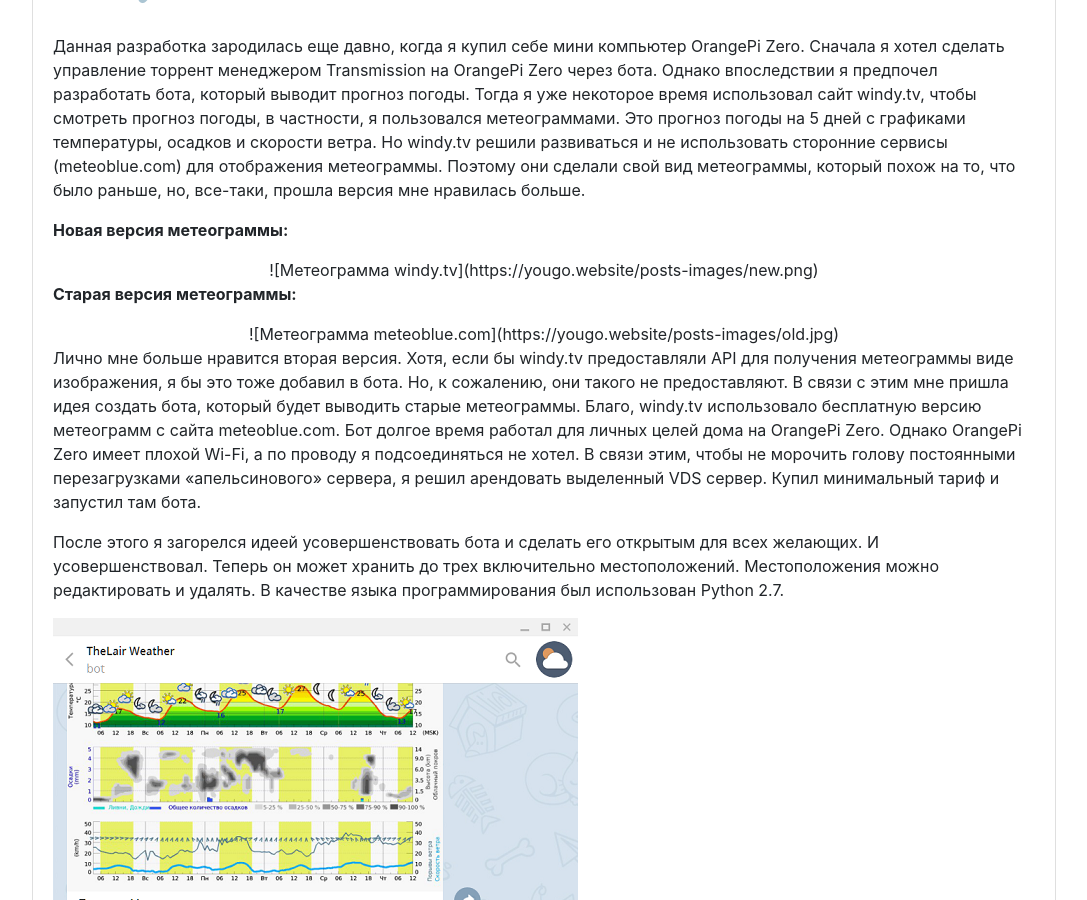
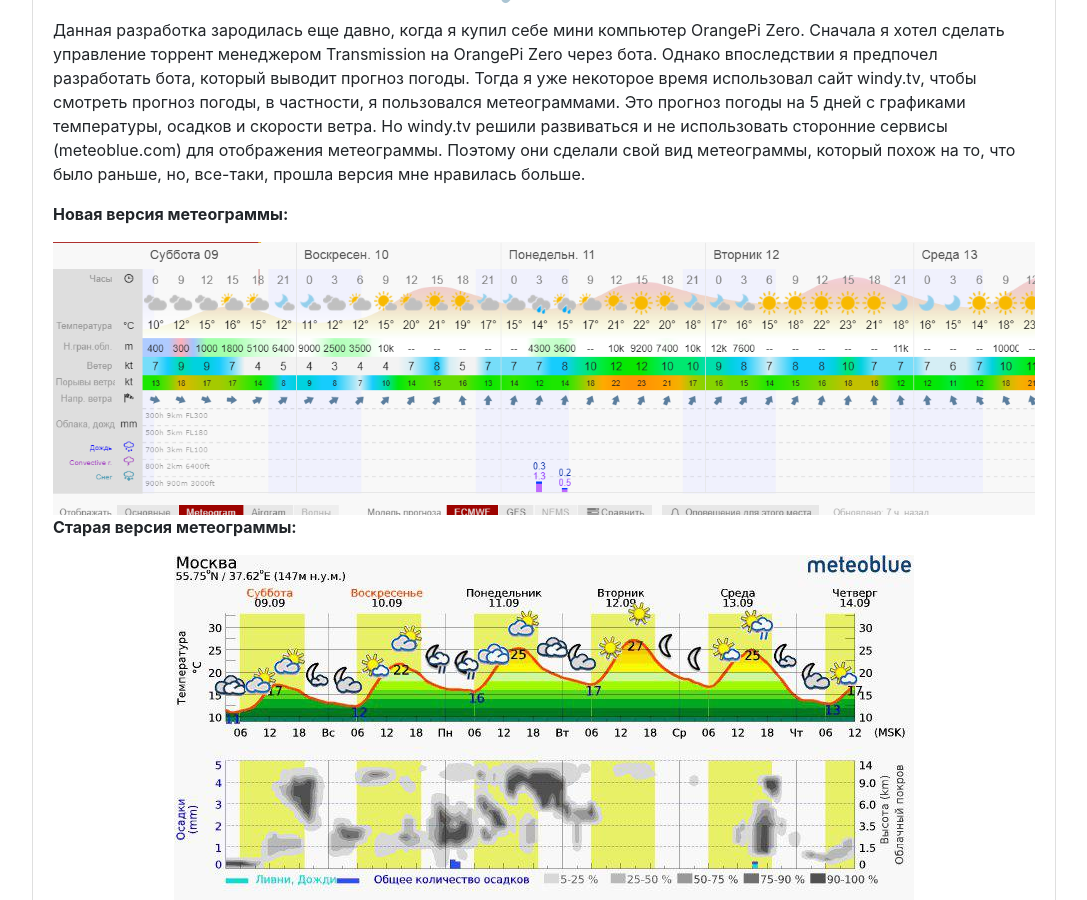
Before and after one commit to Gooman-rus/gooman-rus.github.io, a Jekyll site: the page built from _posts/2017-09-09-telegram-weather-bot.md, in a window 1280 px wide and 900 px high, scrolled down 483 px. Shown: the whole window, without its empty margins (96-1183 px from the left). Built offline with Jekyll 4.4.1, drawn with Linux system fonts in a browser that asks for light colours; nearby versions of some CDN libraries; comment, search, counter and statistics services are not loaded.

Commit message:
Update 2017-09-09-telegram-weather-bot.md

```diff
--- a/_posts/2017-09-09-telegram-weather-bot.md
+++ b/_posts/2017-09-09-telegram-weather-bot.md
@@ -9,20 +9,16 @@
 ---
 Хочу представить своего бота Telegram под названием [TheLair Weather](https://storebot.me/bot/thelairbot "Прогноз погоды Telegram bot"), который позволяет получить прогноз погоды на 5 дней в виде красивых и подробных графиков.
 
-<img src="{{site.baseurl}}/posts-images/morning-rain.png" alt="TheLair Weather"/>
+<center><img src="{{site.baseurl}}/posts-images/morning-rain.png" alt="TheLair Weather"/></center>
 
 Данная разработка зародилась еще давно, когда я купил себе мини компьютер OrangePi Zero. Сначала я хотел сделать управление торрент менеджером Transmission на OrangePi Zero через бота. Однако впоследствии я предпочел разработать бота, который выводит прогноз погоды.
 Тогда я уже некоторое время использовал сайт windy.tv, чтобы смотреть прогноз погоды, в частности, я пользовался метеограммами. Это прогноз погоды на 5 дней с графиками температуры, осадков и скорости ветра. Но windy.tv решили развиваться и не использовать сторонние сервисы (meteoblue.com) для отображения метеограммы. Поэтому они сделали свой вид метеограммы, который похож на то, что было раньше, но, все-таки, прошла версия мне нравилась больше.
 
 **Новая версия метеограммы:**
-
-<center>![Метеограмма windy.tv]({{ site.url }}/posts-images/new.png)</center>
-
+<center><img src="{{ site.url }}/posts-images/new.png" alt="Метеограмма windy.tv"/></center>
 
 **Старая версия метеограммы:**
-
-<center>![Метеограмма meteoblue.com]({{ site.url }}/posts-images/old.jpg)</center>
-
+<center><img src="{{ site.url }}/posts-images/old.jpg" alt="Метеограмма meteoblue.com"/></center>
 
 Лично мне больше нравится вторая версия. Хотя, если бы windy.tv предоставляли API для получения метеограммы виде изображения, я бы это тоже добавил в бота. Но, к сожалению, они такого не предоставляют.
 В связи с этим мне пришла идея создать бота, который будет выводить старые метеограммы. Благо, windy.tv использовало бесплатную версию метеограмм с сайта meteoblue.com. Бот долгое время работал для личных целей дома на OrangePi Zero. Однако OrangePi Zero имеет плохой Wi-Fi, а по проводу я подсоединяться не хотел. В связи этим, чтобы не морочить голову постоянными перезагрузками «апельсинового» сервера, я решил арендовать выделенный VDS сервер. Купил минимальный тариф и запустил там бота.
@@ -30,7 +26,7 @@
 После этого я загорелся идеей усовершенствовать бота и сделать его открытым для всех желающих. И усовершенствовал. Теперь он может хранить до трех включительно местоположений. Местоположения можно редактировать и удалять.
 В качестве языка программирования был использован Python 2.7.
 
-![Чат с ботом]({{ site.url }}/posts-images/bot.png)
+<center><img src="{{ site.url }}/posts-images/bot.png" alt="Чат с ботом"/></center>
 
 Сама метеограмма отправляется ботом в виде фотографии. Имеется поддержка английского и русского языков. Можно выставить мили в час и градусы в Фаренгейтах.
 Кроме того, Telegram Bot API предоставляет возможность отослать пользователю карту с отмеченным на нем местоположением. Именно этим я и воспользовался, чтобы выводить заданное пользователем местоположение на карте. Это позволяет наглядно проверить, как бот определил координаты по названию местоположения, которое задал пользователь.
```
